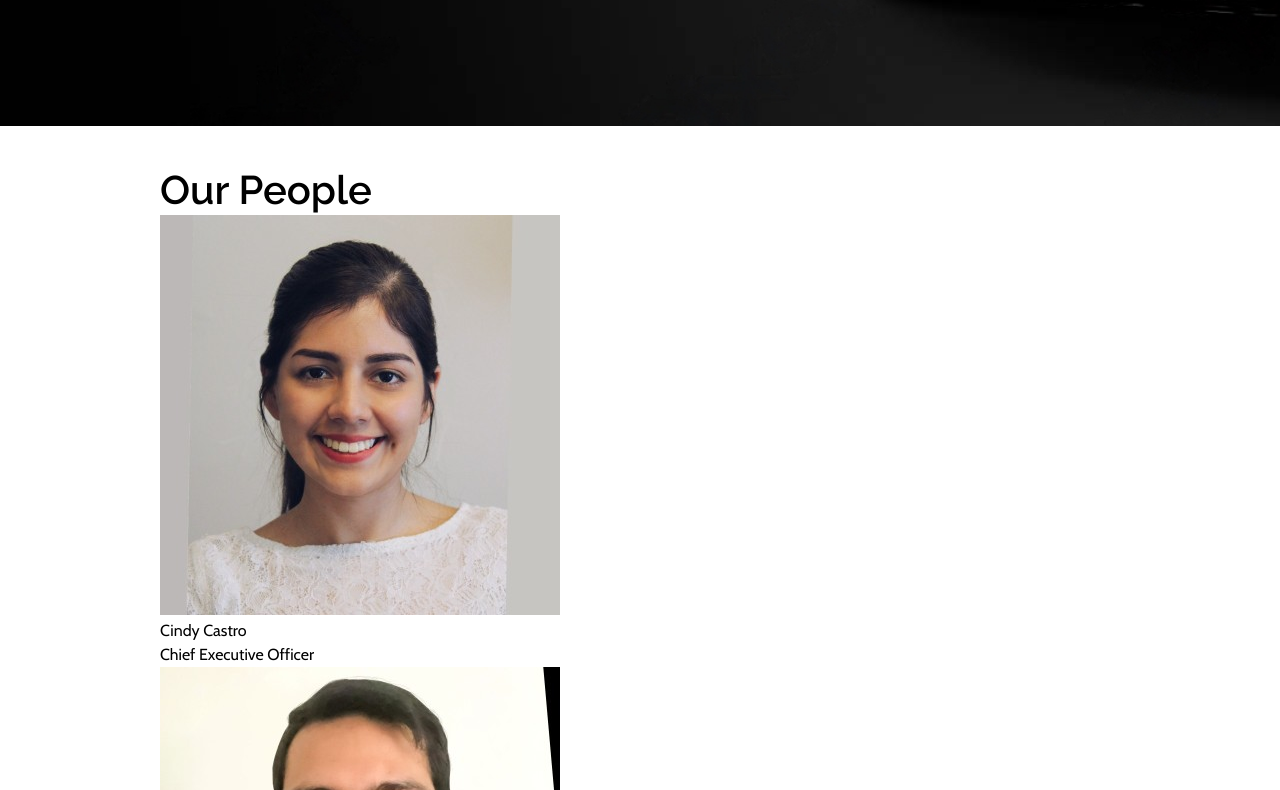
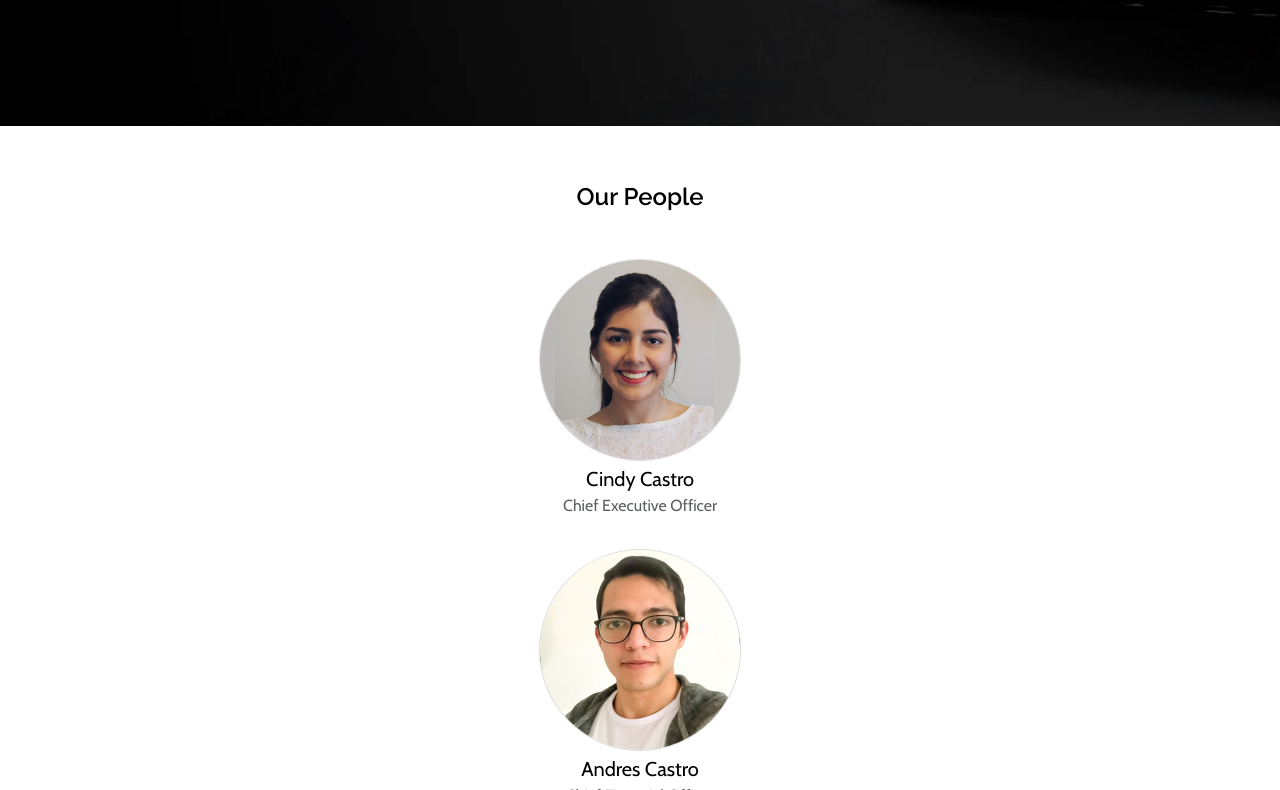
Before and after one commit to kevincastrochavez/carstro, a React (Create React App) app: page /aboutUs in a window 1280 px wide. Shown: the part 770-1560 px from the top of the page. Built offline with nearby package versions, Linux system fonts and the light colour scheme; what react-chatbot-kit would draw is missing.

Commit message:
fiex the our people section in the about page

```diff
--- a/src/pages/AboutUs.js
+++ b/src/pages/AboutUs.js
@@ -81,12 +81,7 @@ function AboutUs() {
                 <h3 className='aboutUsSubtitle'>still lost?</h3>
                 Not sure where to start? That is perfectly fine!
                 <br /> We have
-                <a
-                  className='aboutUsLinkSalesR'
-                  onClick={() => {
-                    navigate('/salesrepresentatives');
-                  }}
-                >
+                <a className='aboutUsLinkSalesR' href='/salesrepresentatives'>
                   {' '}
                   representatives
                 </a>{' '}
@@ -98,8 +93,9 @@ function AboutUs() {
         </div>
       </div>
       <div className='about-us-our-team'>
-        <h1 className='about-us-team-h1-title'>Our People</h1>
+        <h2 className='about-us-team-h2-title'>Our People</h2>
 
+        <div className='aboutUs_representativesContainer'>
           {saleRepresntative.map((item) => (
             //Sales Representative Cards
             <div className='about-us-card-representative'>
@@ -110,6 +106,7 @@ function AboutUs() {
           ))}
         </div>
       </div>
+    </div>
   );
 }
 
--- a/src/styles/aboutUs.scss
+++ b/src/styles/aboutUs.scss
@@ -1,4 +1,39 @@
 /* Mobile View -small */
+.aboutUs {
+  &_representativesContainer {
+    display: grid;
+    gap: 32px;
+    width: 100%;
+    margin-top: 48px;
+
+    & > div {
+      width: 200px;
+    }
+
+    & img {
+      width: 100%;
+      border-radius: 50%;
+      box-shadow: rgba(0, 0, 0, 0.02) 0px 1px 3px 0px,
+        rgba(27, 31, 35, 0.15) 0px 0px 0px 1px;
+    }
+
+    & p {
+      text-align: center;
+      color: $lightgrayText;
+
+      &:first-of-type {
+        font-size: 20px;
+        color: black;
+      }
+    }
+  }
+}
+
+.about-us-team-h2-title {
+  font-size: 24px;
+  text-align: center;
+}
+
 @media only screen and (max-width: 719px) {
   .about-us-p {
     width: 75vw !important;
@@ -127,10 +162,8 @@
 
 .about-us-our-team {
   background-color: white;
-  padding-top: 39px;
-  padding-bottom: 79px;
-  width: 75vw;
-  height: 940px;
+  margin-top: 56px;
+  padding: 0 24px;
 }
 
 .aboutUsMainContainer {
--- a/src/utilities/srObject.js
+++ b/src/utilities/srObject.js
@@ -37,7 +37,7 @@ const saleRepresntative = [
     hours: '8:00am - 5:00pm',
     phone: '123-543-5345',
     address: 'example 234 S 3456',
-    position: 'President and Chief Commercial Officer',
+    position: 'Chief Commercial Officer',
     image: '/salesRepresentatives/kevin.jpeg',
   },
 
```
Lines whose indentation alone changed are shown as unchanged.
